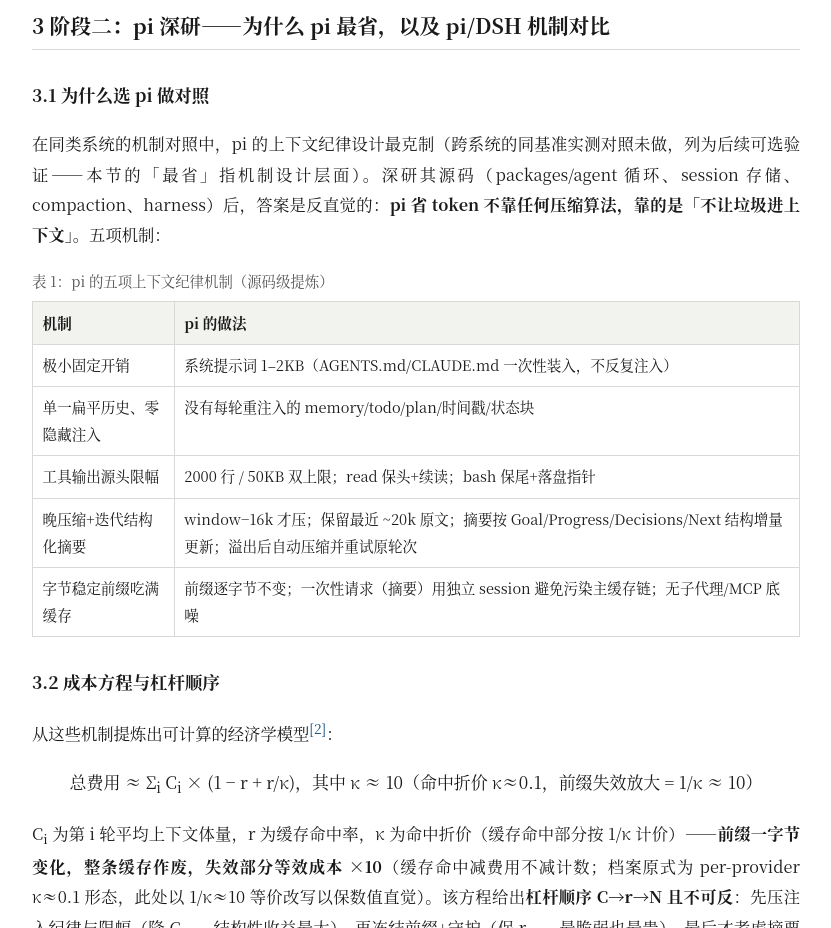
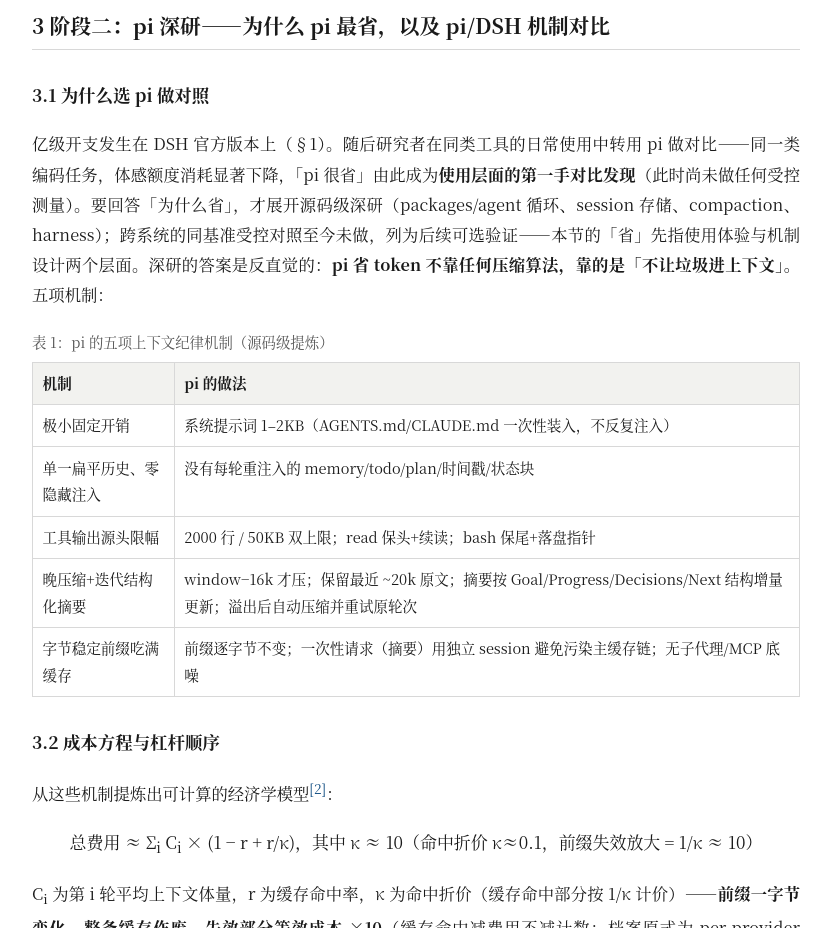
Before and after one commit to zsagi1368/dsh-zcontext, a website: page docs/paper/index.html in a window 1280 px wide. Shown: the part 3320-4248 px from the top of the page, without its empty margins (224-1055 px from the left). Drawn offline with Linux system fonts and the light colour scheme.

Commit message:
docs(paper): §3.1 causal narrative restored per user testimony — DSH official was where the billion-scale billing blow-up happened; pi found frugal in side-by-side daily USE (usage-level first-hand discovery), and only then the source-level deep study into why

```diff
--- a/docs/paper/index.html
+++ b/docs/paper/index.html
@@ -81,7 +81,7 @@
 <h2 id="s3">3 阶段二：pi 深研——为什么 pi 最省，以及 pi/DSH 机制对比</h2>
 
 <h3>3.1 为什么选 pi 做对照</h3>
-<p>在同类系统的机制对照中，pi 的上下文纪律设计最克制（跨系统的同基准实测对照未做，列为后续可选验证——本节的「最省」指机制设计层面）。深研其源码（packages/agent 循环、session 存储、compaction、harness）后，答案是反直觉的：<strong>pi 省 token 不靠任何压缩算法，靠的是「不让垃圾进上下文」</strong>。五项机制：</p>
+<p>亿级开支发生在 DSH 官方版本上（§1）。随后研究者在同类工具的日常使用中转用 pi 做对比——同一类编码任务，体感额度消耗显著下降，「pi 很省」由此成为<strong>使用层面的第一手对比发现</strong>（此时尚未做任何受控测量）。要回答「为什么省」，才展开源码级深研（packages/agent 循环、session 存储、compaction、harness）；跨系统的同基准受控对照至今未做，列为后续可选验证——本节的「省」先指使用体验与机制设计两个层面。深研的答案是反直觉的：<strong>pi 省 token 不靠任何压缩算法，靠的是「不让垃圾进上下文」</strong>。五项机制：</p>
 <table>
 <caption>表 1：pi 的五项上下文纪律机制（源码级提炼）</caption>
 <tr><th>机制</th><th>pi 的做法</th></tr>
```
